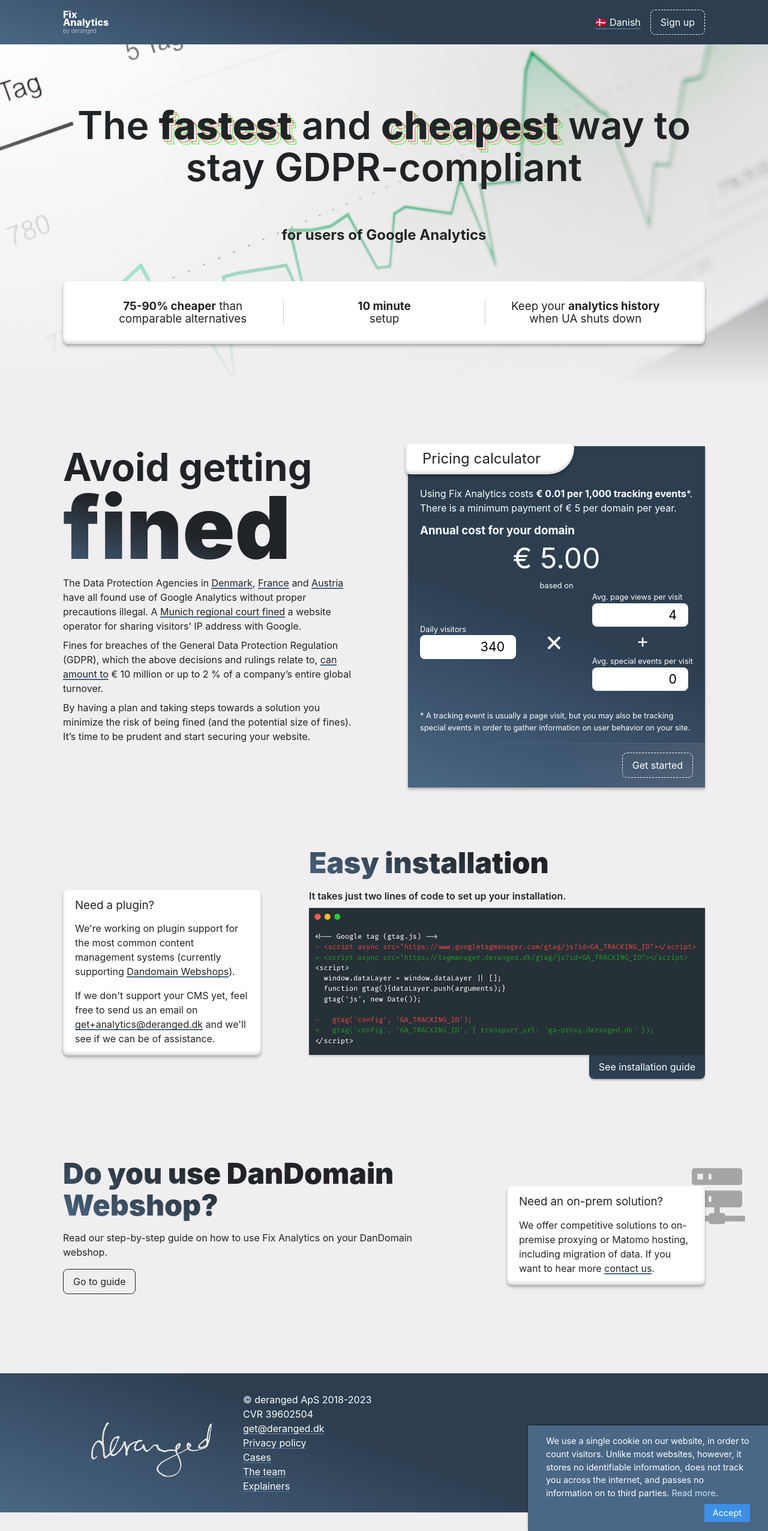
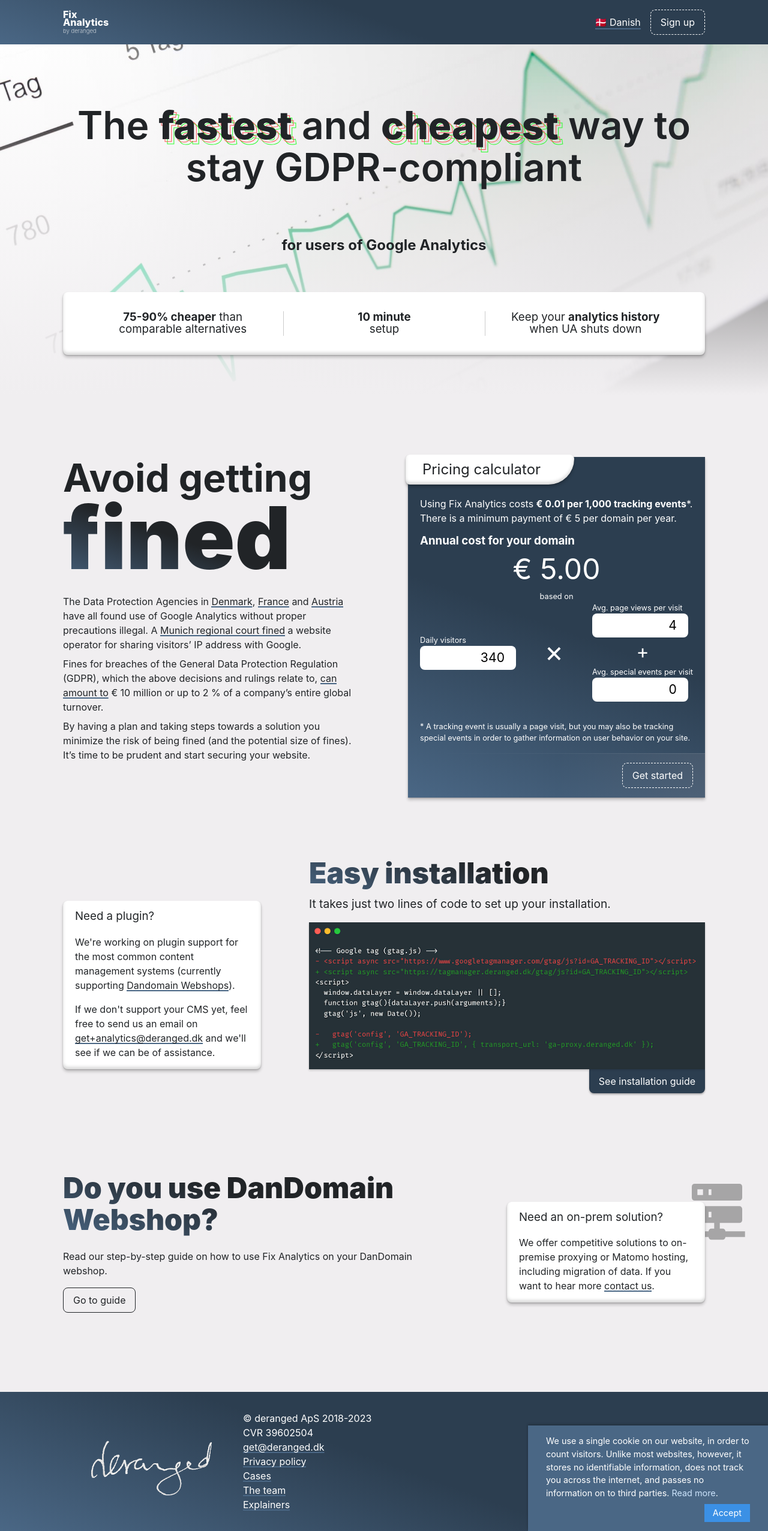
Before and after one commit to derangeddk/deranged.dk, a Jekyll site: the page built from fix-analytics/index.html, in a window 1280 px wide. Shown: the whole page at 60% size. Built offline with Jekyll 4.4.1, drawn with Linux system fonts in a browser that asks for light colours.

Commit message:
New heading--subtitle and minor sizing adjustments to make everything play nice

```diff
--- a/_sass/fix-analytics/base.scss
+++ b/_sass/fix-analytics/base.scss
@@ -75,4 +75,8 @@
 h5,
 h6 {
   line-height: 1.1;
+
+  /* stop text clipping on y-axis */
+  padding: 0.2em 0;
+  margin: -0.2em 0;
 }
--- a/_sass/fix-analytics/layout.scss
+++ b/_sass/fix-analytics/layout.scss
@@ -29,7 +29,7 @@
 
 .aside-section {
   display: grid;
-  gap: 1.75rem;
+  gap: 3rem;
   grid-template-areas:
     'main'
     'aside';
--- a/_sass/fix-analytics/text.scss
+++ b/_sass/fix-analytics/text.scss
@@ -1,5 +1,16 @@
 .heading {
   font-weight: 600;
+}
+
+.heading--subtitle {
+  font-size: 1.2rem;
+  margin: -0.8rem 0 1rem;
+  font-weight: normal;
+}
+
+/* annoying override because of this p selector being more significant */
+p:not(:last-child).heading--subtitle {
+  margin: -0.8rem 0 1rem;
 }
 
 .heading__emphasis {
@@ -25,7 +36,7 @@
 
 .heading--medium {
   font-size: 1.75rem;
-  margin-bottom: 1rem;
+  margin-bottom: 0.8rem;
 
   @media(min-width: $width-md) {
     font-size: 3rem;
```
